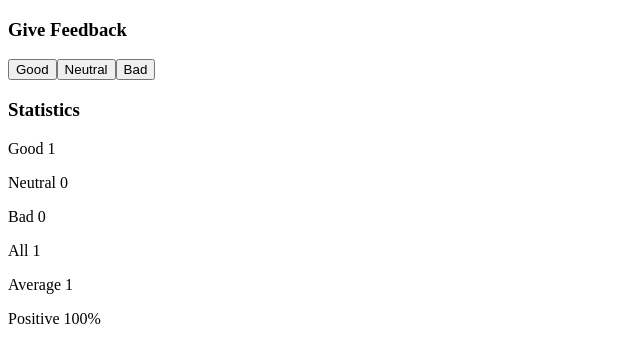
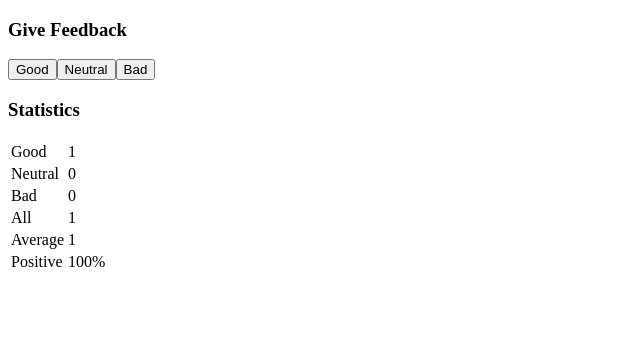
Before and after one commit to xgschwi/FullStackOpen, a React (Create React App) app in the folder part1/unicafe/: page / in a window 1280 px wide. Both pictures are taken after a click on the button "Good". Shown: the top 362 px of the page, without its empty margins (0-640 px from the left). Built offline with nearby package versions, Linux system fonts and the light colour scheme.

Commit message:
Exercise 1.11 Completed

```diff
--- a/part1/unicafe/src/App.js
+++ b/part1/unicafe/src/App.js
@@ -3,9 +3,9 @@ import React, { useState } from 'react'
 // Displays single statistic
 const Statistic = (props) => {
   return(
-    <div>
-      <p>{props.text} {props.value}</p>
-    </div>
+    <tr>
+      <td>{props.text}</td><td>{props.value}</td>
+    </tr>
   )
 }
 
@@ -23,14 +23,16 @@ const Statistics = ({good, neutral, bad}) => {
   }
   else {
     return(
-     <div>
+     <table>
+       <tbody>
        <Statistic text="Good" value={good}/>
        <Statistic text="Neutral" value={neutral}/>
        <Statistic text="Bad" value={bad}/>
        <Statistic text="All" value={total}/>
        <Statistic text="Average" value={avg}/>
        <Statistic text="Positive" value={good/total*100 + '%'}/>
-     </div>
+       </tbody>
+     </table>
     )
   }
 }
@@ -60,13 +62,13 @@ const App = () => {
 
   return (
     <div>
-      <h3><strong>Give Feedback</strong></h3>
+      <h3>Give Feedback</h3>
 
       <Button handleClick={handleGood} text="Good"/>
       <Button handleClick={handleNeutral} text="Neutral"/>
       <Button handleClick={handleBad} text="Bad"/>
 
-      <h3><strong>Statistics</strong></h3>
+      <h3>Statistics</h3>
       <Statistics good={good} neutral={neutral} bad={bad}/>
     </div>
   )
```
